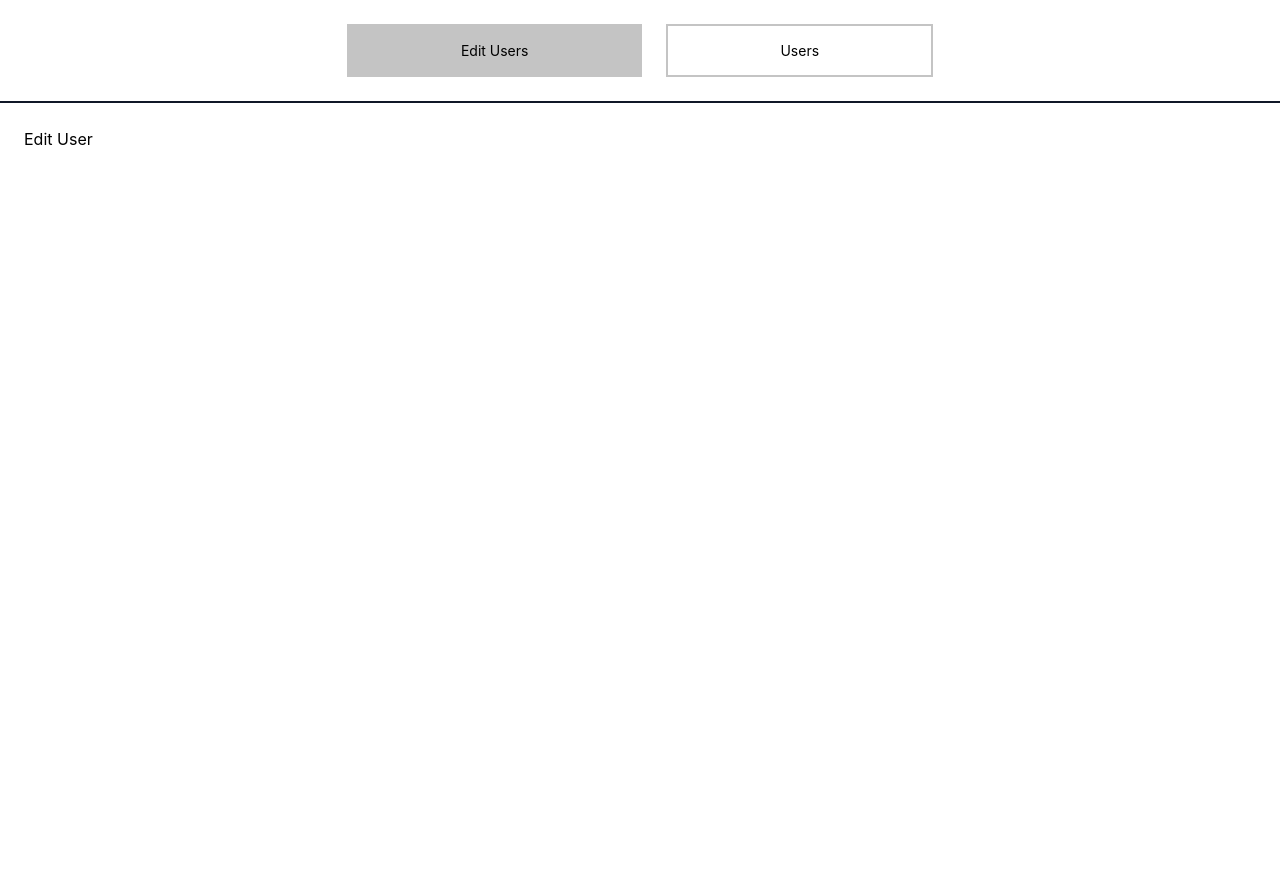
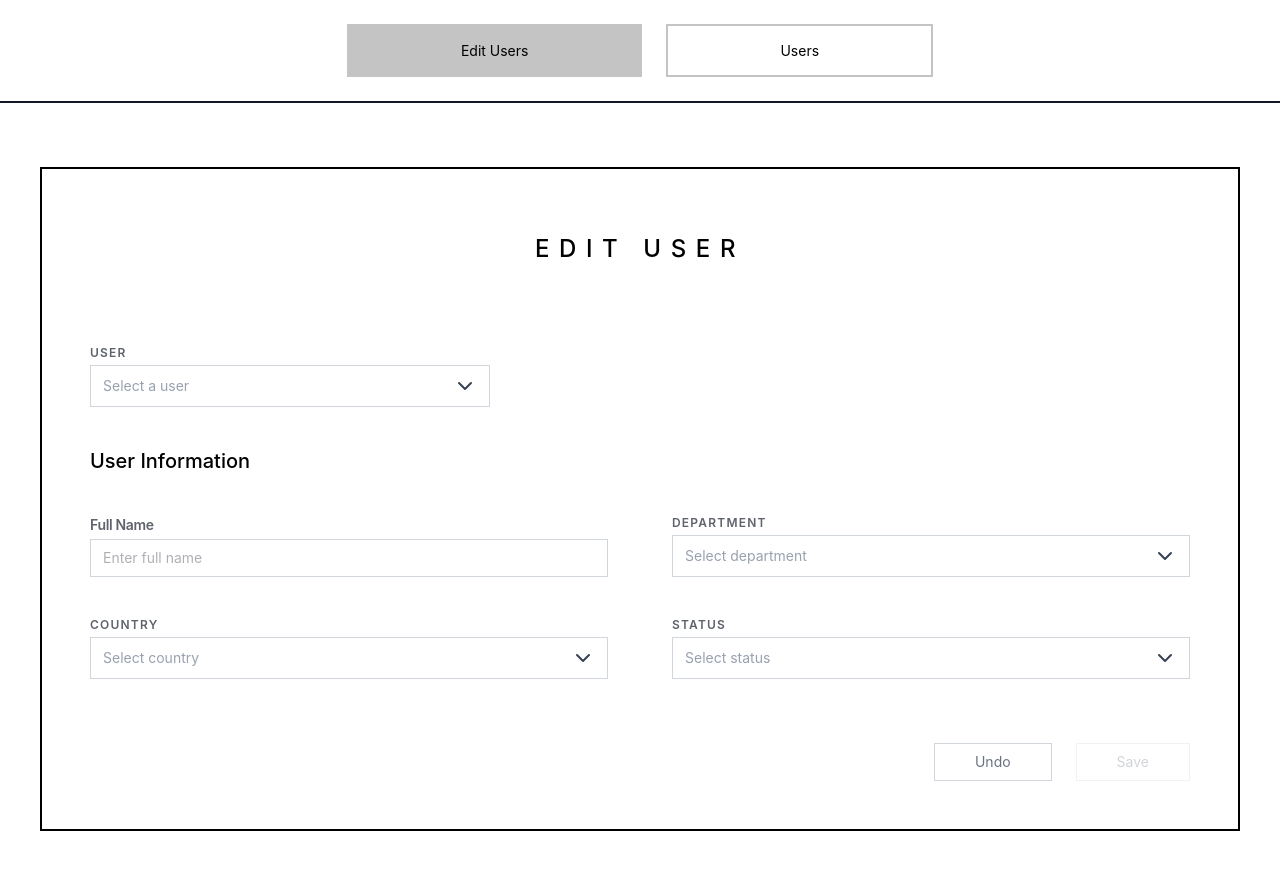
Before and after one commit to gallisak/UserFlow, a React (Vite) app: page /edit in a window 1280 px wide. Shown: the top 870 px of the page. Before the commit the page ends 800 px from the top, so only its background shows below. Built offline with nearby package versions, Linux system fonts and the light colour scheme; the HTML template or start-up script is replaced by a standard one.

Commit message:
feat: complete layout for Edit User page according to Figma

```diff
--- a/package.json
+++ b/package.json
@@ -12,6 +12,7 @@
   "dependencies": {
     "@reduxjs/toolkit": "^2.11.2",
     "@tailwindcss/vite": "^4.2.4",
+    "lucide-react": "^1.14.0",
     "react": "^19.2.5",
     "react-dom": "^19.2.5",
     "react-redux": "^9.2.0",
--- a/src/components/ui/Multiselect.tsx
+++ b/src/components/ui/Multiselect.tsx
@@ -1,3 +1,4 @@
+import { ChevronDown } from "lucide-react";
 import { useState, useMemo, useRef, useEffect } from "react";
 
 interface Option {
@@ -74,7 +75,7 @@ const Multiselect = ({
             : placeholder}
         </span>
         <span className={`transition-transform ${isOpen ? "rotate-180" : ""}`}>
-          ▼
+          <ChevronDown />
         </span>
       </div>
 
--- a/src/components/ui/SingleSelect.tsx
+++ b/src/components/ui/SingleSelect.tsx
@@ -1,4 +1,5 @@
 import { useState, useMemo, useRef, useEffect } from "react";
+import { ChevronDown } from "lucide-react";
 
 interface Option {
   name: string;
@@ -54,7 +55,7 @@ const SingleSelect = ({
   return (
     <div className="flex flex-col gap-1 w-full relative" ref={wrapperRef}>
       {label && (
-        <label className="text-xs font-semibold text-gray-700 uppercase tracking-widest">
+        <label className="text-xs font-semibold text-[#5E626B] uppercase tracking-widest">
           {label}
         </label>
       )}
@@ -69,7 +70,7 @@ const SingleSelect = ({
         <span
           className={`text-[10px] transition-transform ${isOpen ? "rotate-180" : ""}`}
         >
-          ▼
+          <ChevronDown />
         </span>
       </div>
 
--- a/src/pages/EditUser.tsx
+++ b/src/pages/EditUser.tsx
@@ -1,5 +1,82 @@
-function EditUser() {
-  return <div>Edit User</div>;
-}
+import { useState } from "react";
+import { useAppSelector } from "../store/hooks";
+import SingleSelect from "../components/ui/SingleSelect";
+import Input from "../components/ui/Input";
+import Button from "../components/ui/Button";
+
+const EditUser = () => {
+  const { users, countries, statuses, departments } = useAppSelector(
+    (state) => state.users,
+  );
+  const [selectedUserValue, setSelectedUserValue] = useState("");
+
+  const currentUser = users.find((u) => u.name === selectedUserValue);
+
+  return (
+    <div className="max-w-7xl mx-auto py-10 px-4">
+      <div className="border-2 border-black p-12 pt-16">
+        <div className="w-full flex justify-center mb-20">
+          <h1 className=" bg-white px-8 text-2xl tracking-[0.4em] uppercase font-medium text-black">
+            Edit User
+          </h1>
+        </div>
+
+        <div className="max-w-100 mb-10">
+          <SingleSelect
+            label="User"
+            options={users.map((u) => ({ name: u.name, value: u.name }))}
+            value={selectedUserValue}
+            onChange={setSelectedUserValue}
+            placeholder="Select a user"
+          />
+        </div>
+
+        <div className="space-y-10">
+          <h2 className="text-xl font-medium text-black">User Information</h2>
+
+          <div className="grid grid-cols-2 gap-x-16 gap-y-10">
+            <Input
+              label="Full Name"
+              placeholder="Enter full name"
+              value={currentUser?.name || ""}
+              readOnly
+            />
+
+            <SingleSelect
+              label="Department"
+              options={departments}
+              value={currentUser?.department.value || ""}
+              onChange={() => {}}
+              placeholder="Select department"
+            />
+
+            <SingleSelect
+              label="Country"
+              options={countries}
+              value={currentUser?.country.value || ""}
+              onChange={() => {}}
+              placeholder="Select country"
+            />
+
+            <SingleSelect
+              label="Status"
+              options={statuses}
+              value={currentUser?.status.value || ""}
+              onChange={() => {}}
+              placeholder="Select status"
+            />
+          </div>
+
+          <div className="flex justify-end gap-6 pt-6">
+            <Button variant="outline">Undo</Button>
+            <Button variant="outline" disabled>
+              Save
+            </Button>
+          </div>
+        </div>
+      </div>
+    </div>
+  );
+};
 
 export default EditUser;
```
Also changed, not shown: 1 other file (tests, documents, lock files or other folders).
